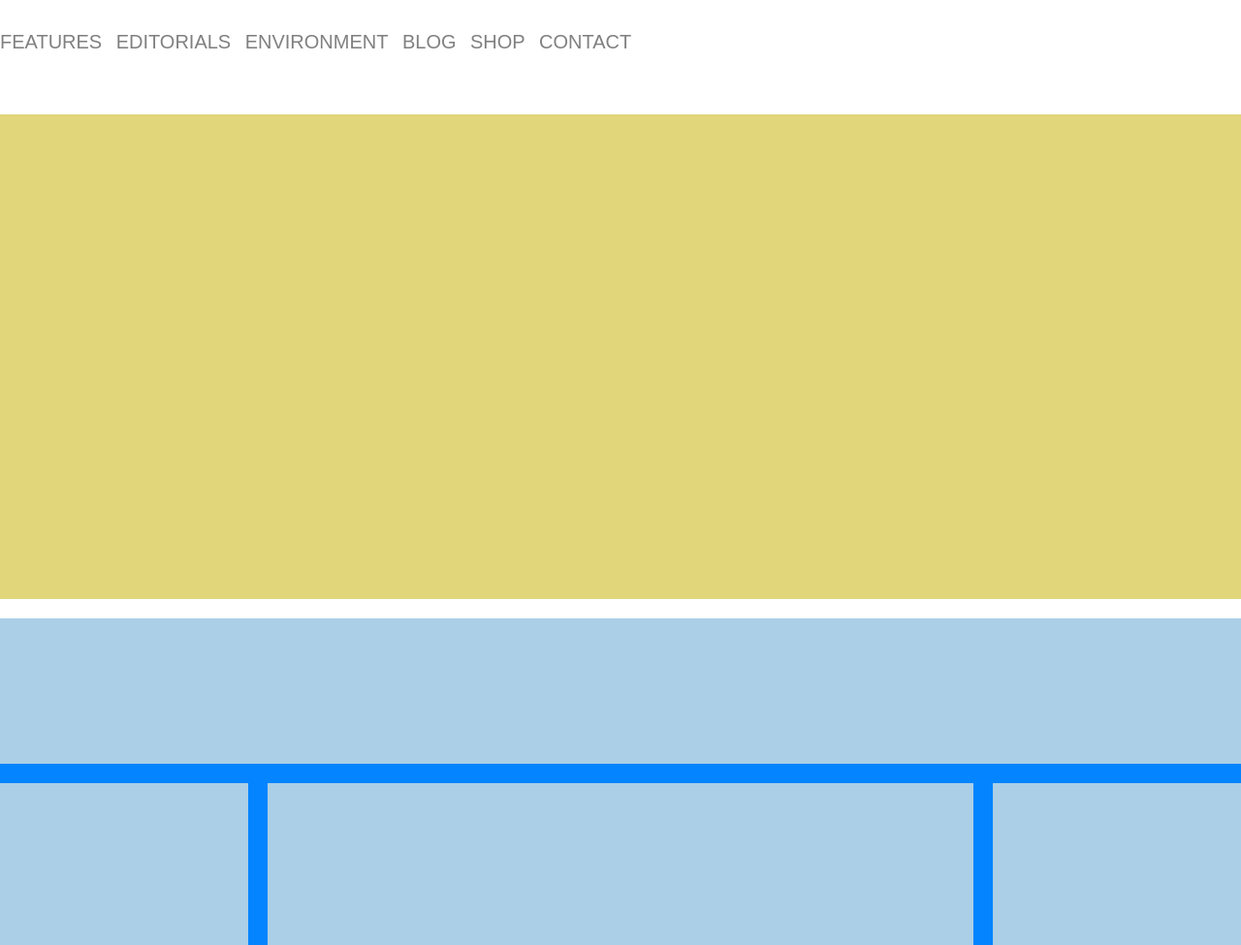
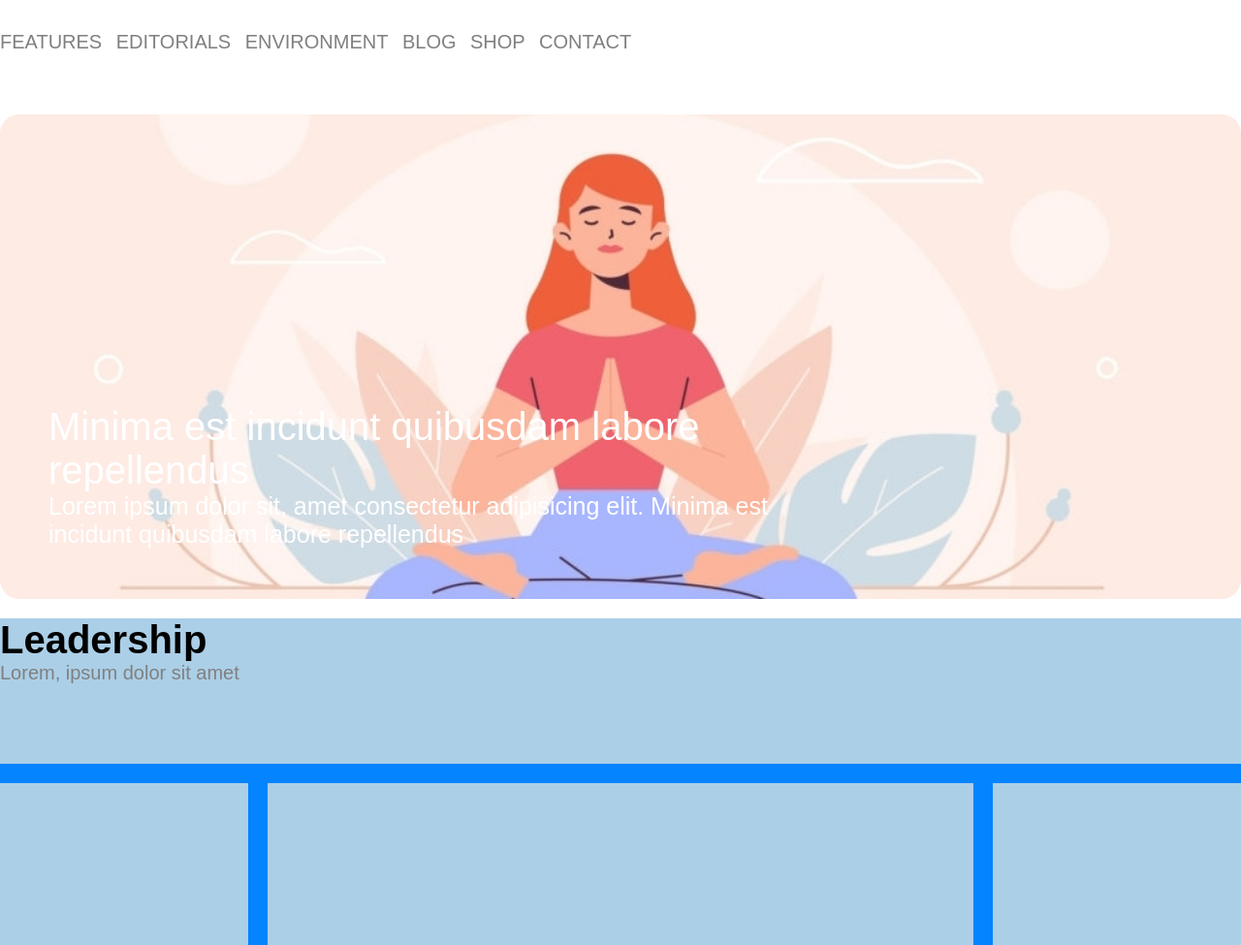
Before and after one commit to Faber000/htmlcss-wp, a plain HTML site: page index.html in a window 1280 px wide. Shown: the part 122-1097 px from the top of the page at 97% size. Drawn offline with Linux system fonts and the light colour scheme.

Commit message:
aggiunta hero

```diff
--- a/css/style.css
+++ b/css/style.css
@@ -26,6 +26,42 @@ li {
 
 a {
     text-decoration: none;
+    color: grey;
+    font-size: 20px;
+}
+
+.box-center {
+
+    height: 500px;
+    margin-bottom: 20px;
+    background-image: url("../img/banner.jpg");
+    background-size: cover;
+    border-radius: 20px;
+
+}
+
+.herotext{
+    width: 800px;
+    padding-top: 300px;
+    padding-left: 50px;
+}
+
+.herotext-big{
+    color: white;
+    font-size: 40px;
+}
+
+.herotext-little{
+    color: white;
+    font-size: 25px;
+}
+
+.up-text-big {
+    color: black;
+    font-size: 40px;
+}
+
+.up-text-little {
     color: grey;
     font-size: 20px;
 }
--- a/index.html
+++ b/index.html
@@ -27,9 +27,27 @@
             </header>
 
             <main>
-                <div class="box-center"></div>
+                <div class="box-center">
+
+                    <div class="herotext">
+                        <div class="herotext-big">
+                             Minima est incidunt quibusdam labore repellendus
+                        </div>
+
+                        <div class="herotext-little">
+                            Lorem ipsum dolor sit, amet consectetur adipisicing elit. Minima est incidunt quibusdam labore repellendus
+                        </div>
+                    </div>
+                </div>
+
                 <div class="container2 clearfix">
-                    <div class="up"></div>
+                    <div class="up">
+                        <div class="up-text-big"><strong>Leadership</strong></div>
+                        <div class="up-text-little">
+                            Lorem, ipsum dolor sit amet
+                        </div>
+                    </div>
+
                     <div class="col-left"></div>
                     <div class="col-middle"></div>
                     <div class="col-right"></div>
```
